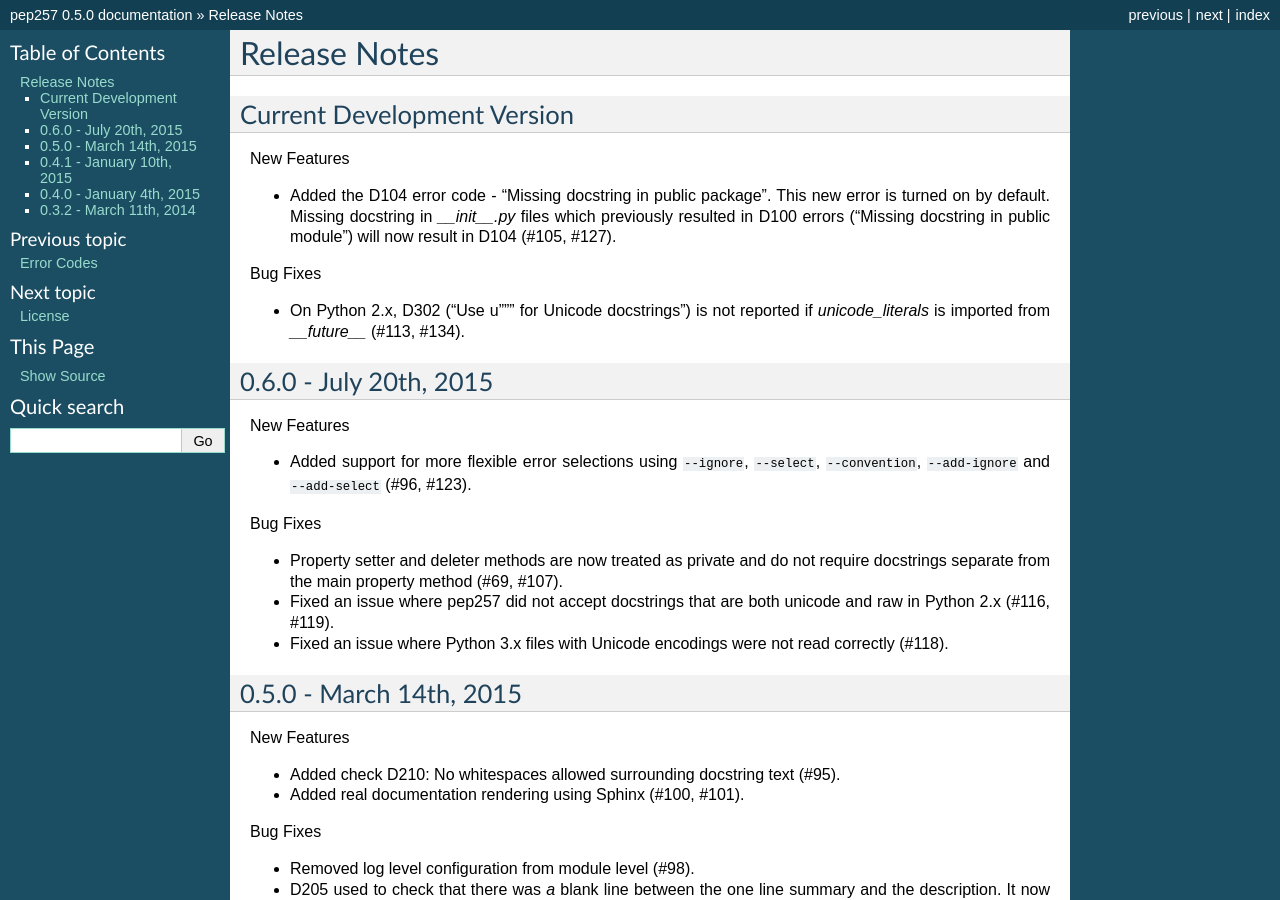
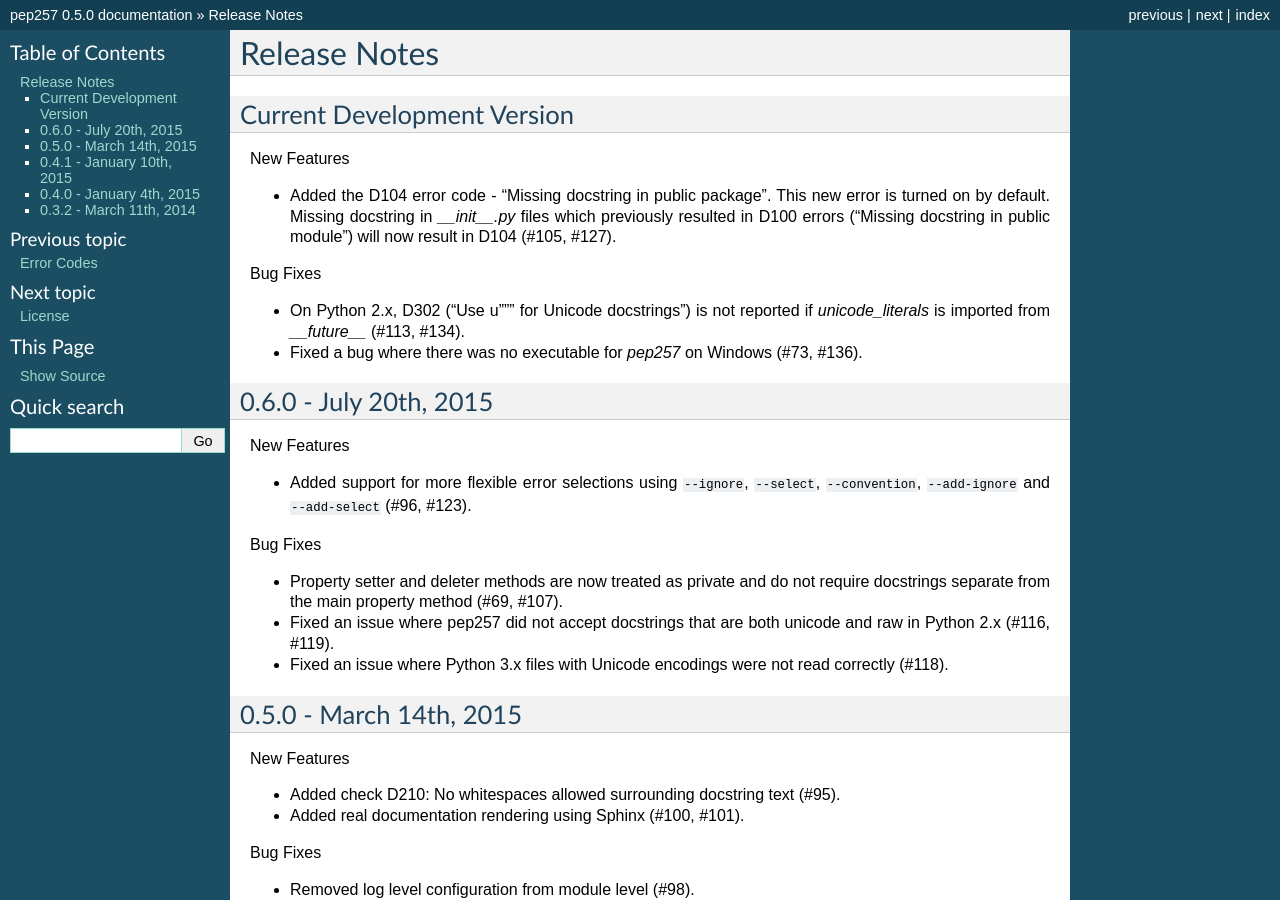
Before and after one commit to PyCQA/pydocstyle, a Sphinx documentation site: the page built from docs/release_notes.rst, in a window 1280 px wide and 900 px high. Built offline with Sphinx 7.4.7, drawn with Linux system fonts in a browser that asks for light colours.

Commit message:
Updated release notes.

```diff
--- a/docs/release_notes.rst
+++ b/docs/release_notes.rst
@@ -16,6 +16,9 @@
 
 * On Python 2.x, D302 ("Use u""" for Unicode docstrings") is not reported
   if `unicode_literals` is imported from `__future__` (#113, #134).
+
+* Fixed a bug where there was no executable for `pep257` on Windows (#73,
+  #136).
 
 
 0.6.0 - July 20th, 2015
```
